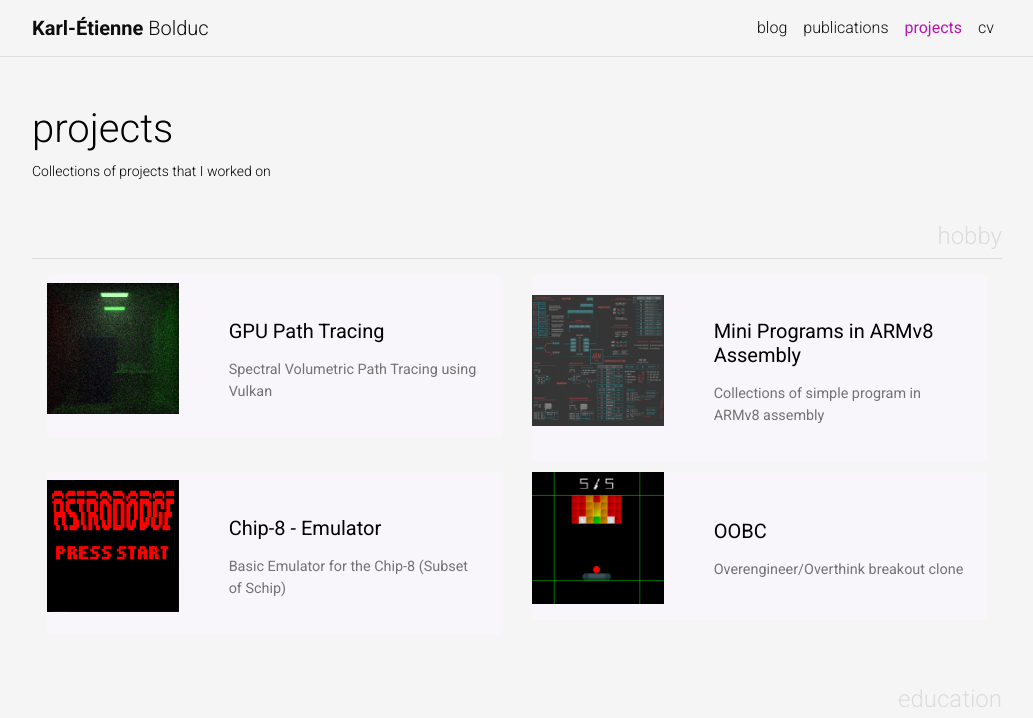
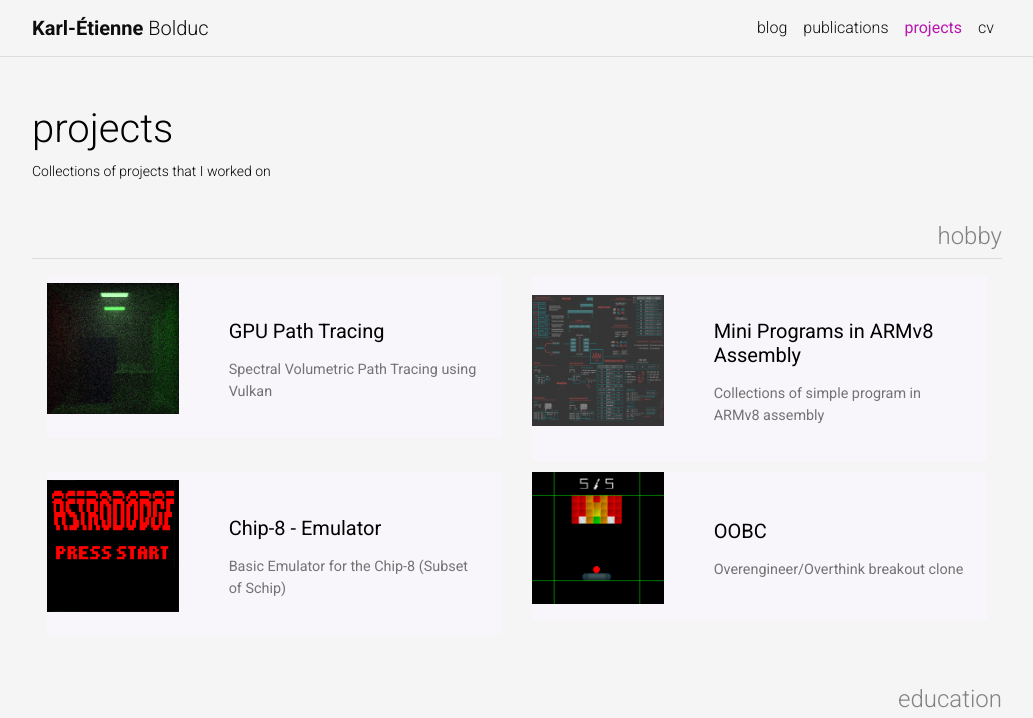
Before and after one commit to bolducke/bolducke.github.io, a Jekyll site: the page built from _pages/projects.md, in a window 1280 px wide and 1390 px high. Shown: the top 718 px of the window, without its empty margins (123-1156 px from the left). Built offline with Jekyll 4.4.1, drawn with Linux system fonts in a browser that asks for light colours; full-size pictures stand in for the smaller copies a plugin makes; comment, search, counter and statistics services are not loaded; a style sheet for code colours, icons or effects is not loaded; grey boxes are pictures that could not be loaded.

Commit message:
Update project categories text color

```diff
--- a/_sass/_base.scss
+++ b/_sass/_base.scss
@@ -451,7 +451,7 @@ footer.sticky-bottom {
   }
 
   h2.category {
-    color: var(--global-divider-color);
+    color: var(--global-text-color-light);
     border-bottom: 1px solid var(--global-divider-color);
     padding-top: 0.5rem;
     margin-top: 2rem;
```
